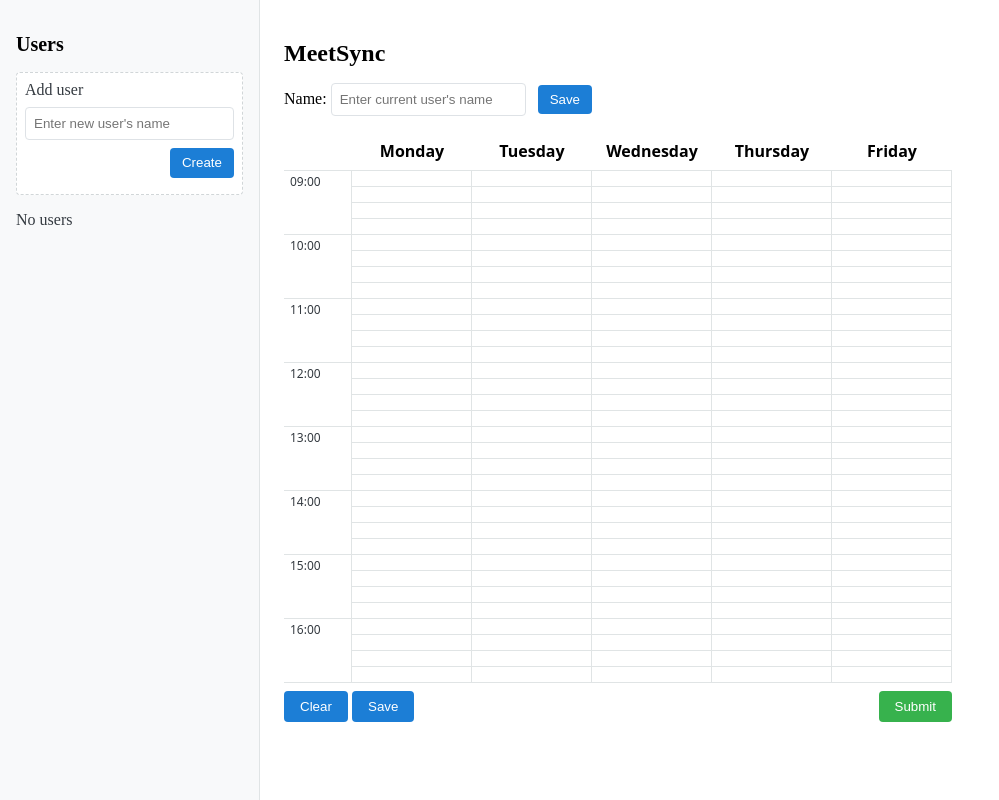
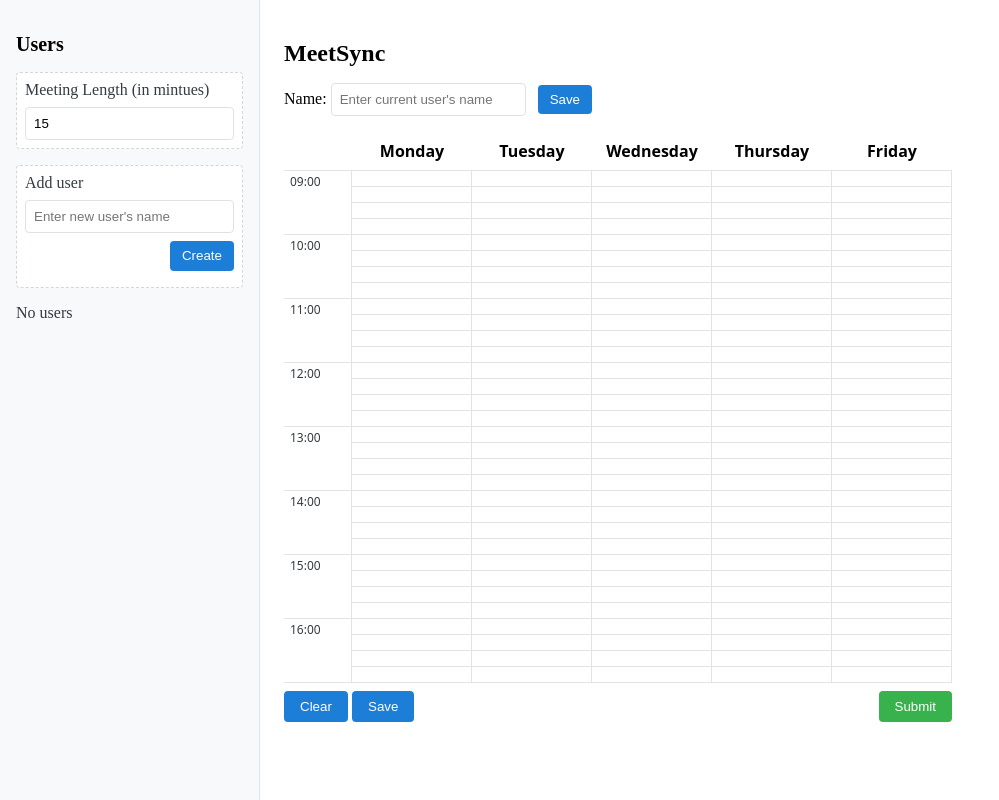
Before and after one commit to Sakarmit/MeetSync, a FastAPI app: page / in a window 1280 px wide. Shown: the whole page, without its empty margins (0-999 px from the left). Run offline with FastAPI, Linux system fonts and the light colour scheme; some libraries are stand-ins or nearby versions.

Commit message:
Meeting Length Input

```diff
--- a/model.py
+++ b/model.py
@@ -126,7 +126,7 @@ def model(data: dict) -> dict:
     L = math.ceil(meeting_len_minutes / slot_minutes)
     if L <= 0:
         L = 1
-        raise ValueError("meeting_length_minutes must be at least 1 slot (>= slot_minutes).")
+        # raise ValueError("meeting_length_minutes must be at least 1 slot (>= slot_minutes).")
 
     weights = data.get("weights", {})
     avail_scores_cfg = weights.get("avail_scores")
--- a/services/transformer.py
+++ b/services/transformer.py
@@ -37,8 +37,10 @@ def _validate_frontend_payload(data: Dict[str, Any]) -> None:
     meeting_length = data.get("meeting_length_minutes", DEFAULT_MEETING_LENGTH_MINUTES)
     if not isinstance(meeting_length, int) or meeting_length <= 0:
         raise ValueError("meeting_length_minutes must be a positive integer")
-    if meeting_length % SLOT_MINUTES != 0:
-        raise ValueError(f"meeting_length_minutes must be a multiple of {SLOT_MINUTES}")
+    if meeting_length > (DAY_END_MIN - DAY_START_MIN):
+        raise ValueError(f"meeting_length_minutes cannot exceed the length of the day ({DAY_END_MIN - DAY_START_MIN} minutes)")
+    # if meeting_length % SLOT_MINUTES != 0:
+        # raise ValueError(f"meeting_length_minutes must be a multiple of {SLOT_MINUTES}")
 
     top_k = data.get("top_k", DEFAULT_TOP_K)
     if not isinstance(top_k, int) or top_k <= 0:
--- a/static/scripts/api.js
+++ b/static/scripts/api.js
@@ -5,14 +5,15 @@
 /**
  *
  * @param {User[]} users - Array of User availability data.
+ * @param {number} meeting_length_minutes - Length of the meeting in minutes.
  * @returns {Promise<Object>} - The response from the server.
  */
-async function submitAvailability(users) {
+async function submitAvailability(users, meeting_length_minutes) {
   const availability = users.map((user) => ({ name: user.name, timeSlots: user.timeSlots }));
   const response = await fetch("/call-model", {
     method: "POST",
     headers: { "Content-Type": "application/json" },
-    body: JSON.stringify({ availability }),
+    body: JSON.stringify({ availability, meeting_length_minutes }),
   });
 
   if (!response.ok) throw new Error((await response.json()).detail || response.statusText);
--- a/static/scripts/context.js
+++ b/static/scripts/context.js
@@ -15,6 +15,8 @@ const context = {
   users: [],
   /** @type {Symbol|null} */
   selectedUserId: null,
+  /** @type {number} */
+  meeting_length_minutes: 15,
 };
 
 class EventBus extends EventTarget {
--- a/static/scripts/main.js
+++ b/static/scripts/main.js
@@ -8,9 +8,10 @@ initializeSchedule();
 
 document.querySelector(SUBMIT_BUTTON_SELECTOR).addEventListener("click", async () => {
   const users = context.users;
+  const meeting_length_minutes = context.meeting_length_minutes;
 
   try {
-    const response = await submitAvailability(users);
+    const response = await submitAvailability(users, meeting_length_minutes);
     console.log("Server response:", response);
   } catch (error) {
     console.error("Error submitting availability:", error);
--- a/static/scripts/user_side_bar.js
+++ b/static/scripts/user_side_bar.js
@@ -70,6 +70,17 @@ function initUserSideBar() {
   document
     .querySelector(".create-user-section > button.create")
     .addEventListener("click", createUser);
+
+  document
+    .getElementById("meeting-length-input")
+    .addEventListener("change", (e) => {
+      const value = parseInt(e.target.value, 10);
+      if (isNaN(value) || value <= 0) {
+        e.target.value = context.meeting_length_minutes;
+        return;
+      }
+      context.meeting_length_minutes = value;
+    });
 }
 
 export { initUserSideBar };
--- a/static/styles/user-side-bar.css
+++ b/static/styles/user-side-bar.css
@@ -58,6 +58,36 @@
   border-radius: 0.25rem;
 }
 
+/* Settings Section */
+
+#user-sidebar > .settings-section {
+  margin-bottom: 1rem;
+}
+
+.settings-section {
+  padding: 0.5rem;
+  border: 1px dashed var(--stone-4);
+  border-radius: 0.25rem;
+  background: white;
+
+  display: flex;
+  flex-direction: column;
+  gap: 0.5rem;
+}
+
+.settings-section > label {
+  display: block;
+  color: var(--gray-8);
+}
+
+.settings-section > input {
+  display: block;
+  width: 100%;
+  padding: 0.5rem;
+  border: 1px solid var(--gray-3);
+  border-radius: 0.25rem;
+}
+
 /* User list */
 
 ul.user-list {
--- a/templates/users_side_bar.html.jinja
+++ b/templates/users_side_bar.html.jinja
@@ -1,5 +1,9 @@
 <aside id="user-sidebar">
   <header><h1>Users</h1></header>
+  <div class="settings-section">
+    <label for="meeting-length-input">Meeting Length (in mintues)</label>
+    <input id="meeting-length-input" type="number" value="15" min="0" max="1440" step="5"/>
+  </div>
 
   <div class="create-user-section">
     <label for="create-user-input">Add user</label>
```
